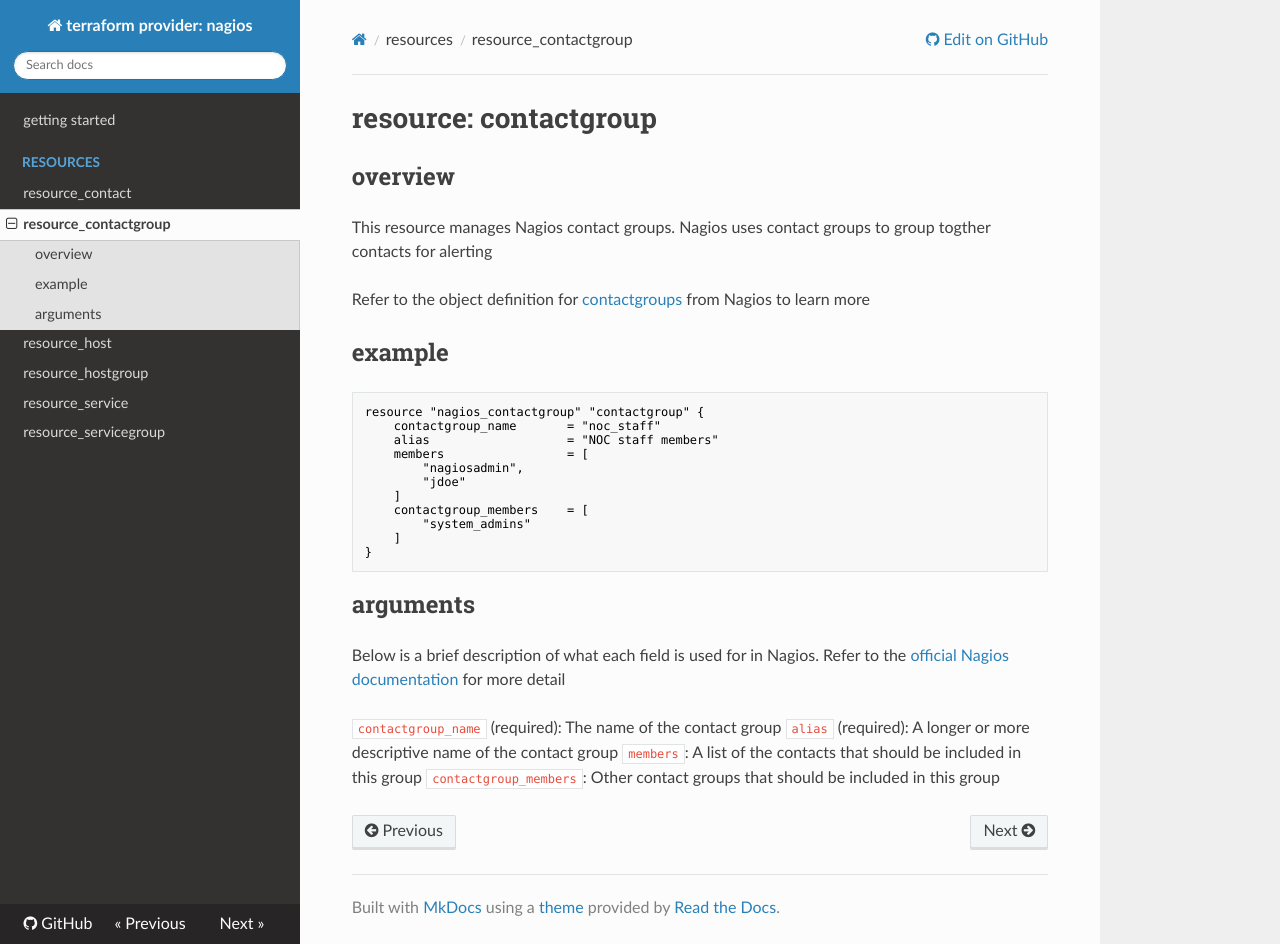
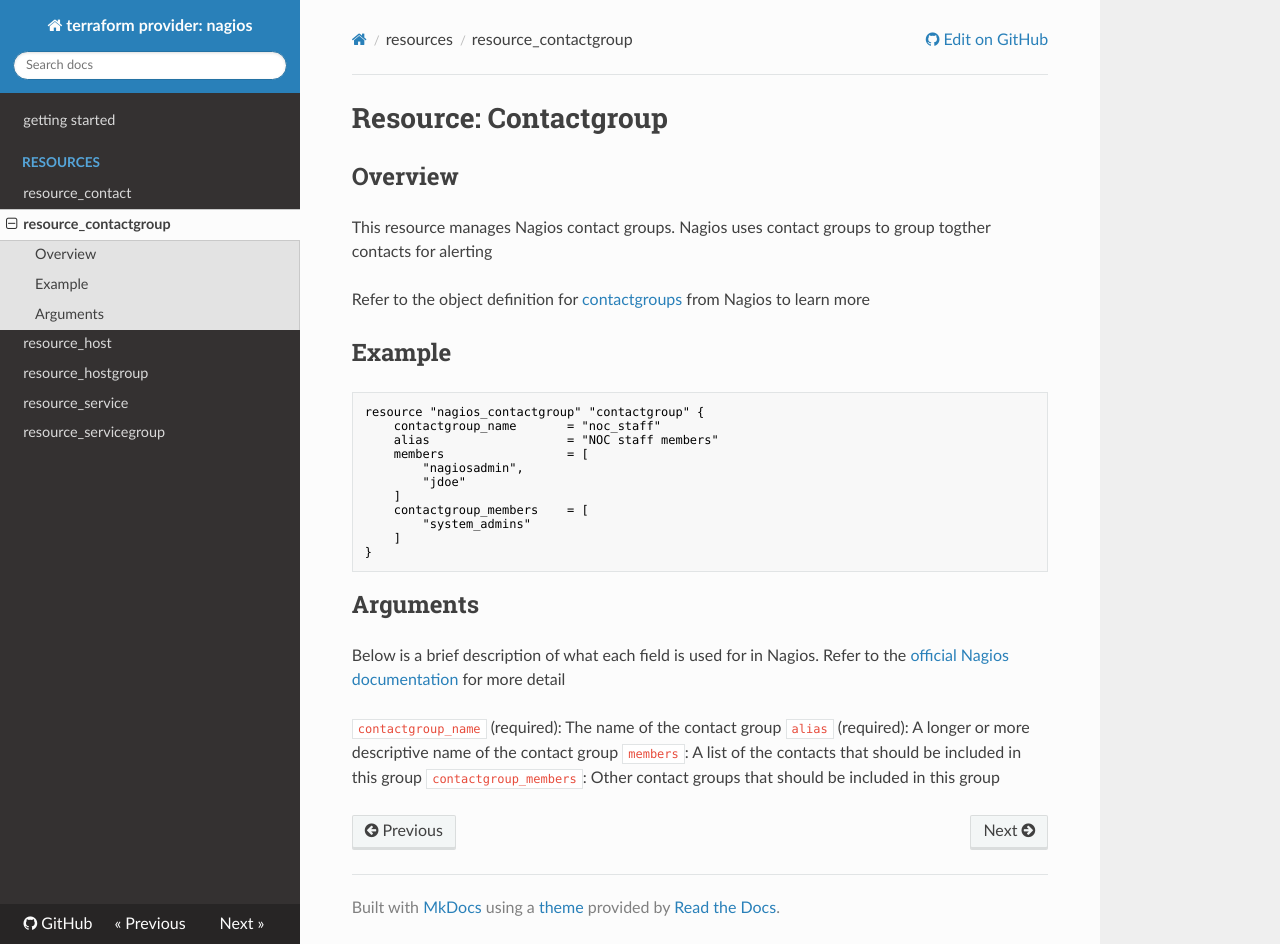
Before and after one commit to devopsdunkin/terraform-provider-nagios, an MkDocs documentation site: the page built from docs/resources/resource_contactgroup.md, in a window 1280 px wide and 944 px high. Built offline with MkDocs 1.6.1, drawn with Linux system fonts in a browser that asks for light colours; nearby versions of some CDN libraries.

Commit message:
Formatting fixes

````diff
--- a/docs/resources/resource_contactgroup.md
+++ b/docs/resources/resource_contactgroup.md
@@ -1,12 +1,12 @@
-# resource: contactgroup
+# Resource: Contactgroup
 
-## overview
+## Overview
 
 This resource manages Nagios contact groups. Nagios uses contact groups to group togther contacts for alerting
 
 Refer to the object definition for [contactgroups](https://assets.nagios.com/downloads/nagioscore/docs/nagioscore/3/en/objectdefinitions.html#contactgroup) from Nagios to learn more
 
-## example
+## Example
 
 ```hcl
 resource "nagios_contactgroup" "contactgroup" {
@@ -22,7 +22,7 @@
 }
 ```
 
-## arguments
+## Arguments
 
 Below is a brief description of what each field is used for in Nagios. Refer to the [official Nagios documentation](https://assets.nagios.com/downloads/nagioscore/docs/nagioscore/3/en/objectdefinitions.html) for more detail
 
````
